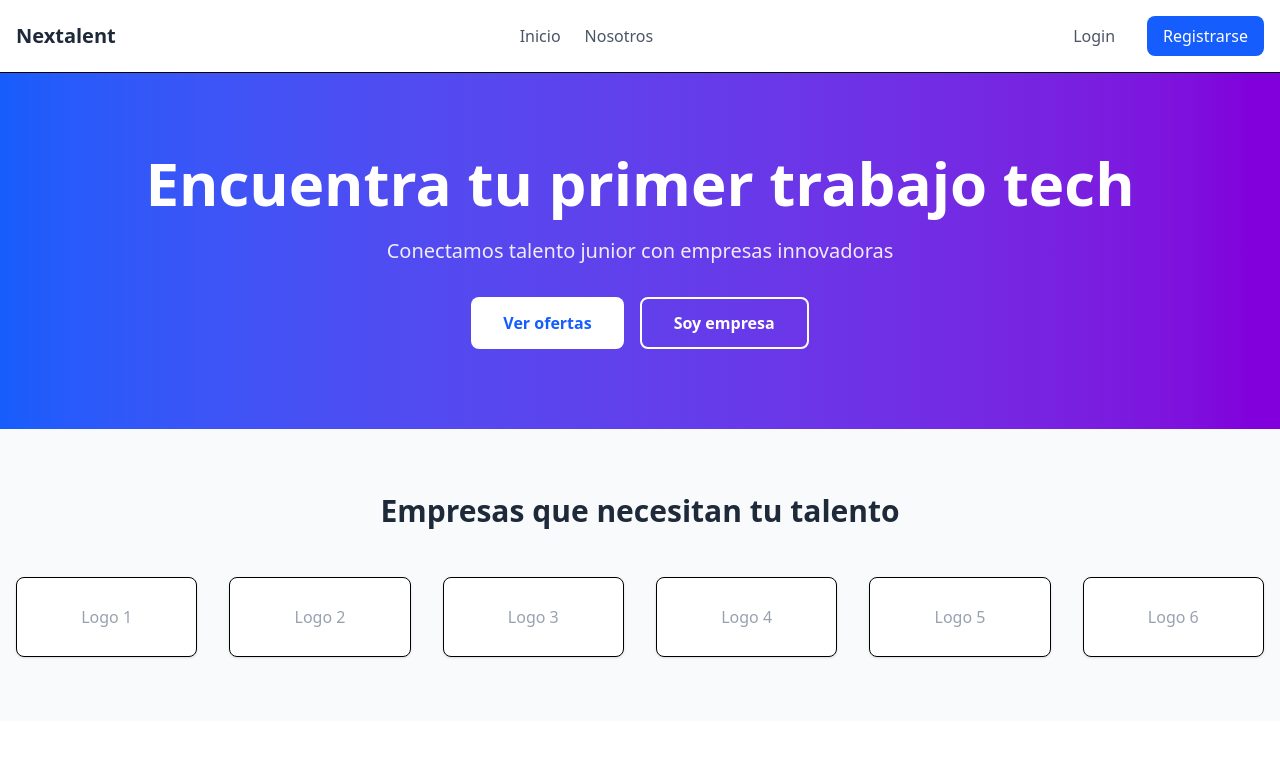
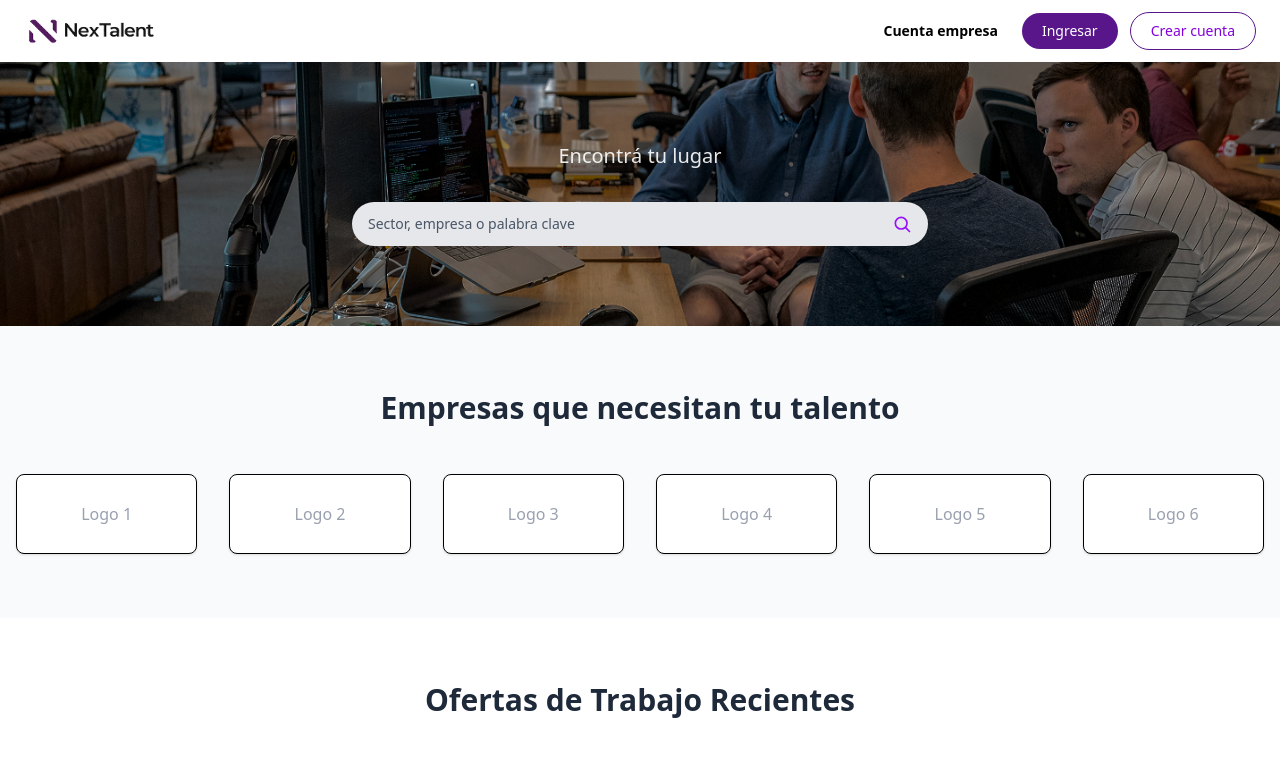
Before and after one commit to Fran1107/NexTalent-Front, a React (Vite) app: page / in a window 1280 px wide. Shown: the top 764 px of the page. Built offline with nearby package versions, Linux system fonts and the light colour scheme; no server answers.

Commit message:
cambios en hero y navbar
añadiendo cambios en el hero y navbar

```diff
--- a/src/components/Header.jsx
+++ b/src/components/Header.jsx
@@ -1,32 +1,35 @@
-import { NavLink } from 'react-router-dom'
+export default function Header() {
+const logoUrl = new URL('../assets/NexTalent-logo.png', import.meta.url).href;
 
-export default function Header() {
-    return (
-        <header className="bg-white shadow-sm border-b">
-            <nav className="container mx-auto px-4 py-4">
-                <div className="flex justify-between items-center">
-                    {/* Logo */}
-                    <div className="text-xl font-bold text-gray-800">
-                        Nextalent
-                    </div>
+return (
+    <header className="w-full bg-white shadow-sm">
+        <div className="max-w-7xl mx-auto flex items-center justify-between px-6 py-3">
+            <div className="flex items-center gap-2">
+                <a href="/" aria-label="Ir al inicio">
+                    <img
+                        src={logoUrl}
+                        alt="NexTalent logotipo con la palabra NexTalent en morado y un emblema estilizado en N sobre fondo blanco, transmite una identidad profesional y moderna"
+                        className="h-8 w-auto"
+                    />
+                </a>
 
-                    {/* Navegación */}
-                    <div className="flex space-x-6">
-                        <NavLink to="/" className="text-gray-600 hover:text-blue-600 transition">Inicio</NavLink>
-                        <NavLink to="/about" className="text-gray-600 hover:text-blue-600 transition">Nosotros</NavLink>
-                    </div>
+            </div>
 
-                    {/* Auth buttons */}
-                    <div className="flex space-x-4">
-                        <NavLink to="/auth/login" className="px-4 py-2 text-gray-600 hover:text-blue-600 transition">
-                            Login
-                        </NavLink>
-                        <NavLink to="/auth/register" className="px-4 py-2 bg-blue-600 text-white rounded-lg hover:bg-blue-700 transition">
-                            Registrarse
-                        </NavLink>
-                    </div>
+            <div className="flex items-center gap-6">
+                <span className="text-sm font-semibold text-black">
+                    Cuenta empresa
+                </span>
+
+                <div className="flex items-center gap-3">
+                    <button className="bg-purple-900 text-white text-sm font-medium px-5 py-2 rounded-full hover:bg-purple-800 transition">
+                        Ingresar
+                    </button>
+                    <button className="border border-purple-900 text-purple-700 text-sm font-medium px-5 py-2 rounded-full hover:bg-purple-50 transition">
+                        Crear cuenta
+                    </button>
                 </div>
-            </nav>
-        </header>
-    )
+            </div>
+        </div>
+    </header>
+);
 }
--- a/src/components/home/Hero.jsx
+++ b/src/components/home/Hero.jsx
@@ -1,25 +1,33 @@
 import React from 'react'
-
 export default function Hero() {
   return (
-        <section className="bg-gradient-to-r from-blue-600 to-purple-700 text-white py-20">
-            <div className="container mx-auto px-4 text-center">
-                {/* Contenido hero  */}
-                <h1 className="text-4xl md:text-6xl font-bold mb-6">
-                    Encuentra tu primer trabajo tech
-                </h1>
+    <section
+      className="relative bg-cover bg-center text-white py-20 flex items-center"
+      style={{
+        backgroundImage: "url('/src/assets/Banner-1.png')",
+      }}
+    >
+      {/* Capa oscura (overlay) */}
+      <div className="absolute inset-0 bg-black/"></div>
+
+      <div className="container mx-auto px-6 text-center relative z-10">
+
         <p className="text-xl mb-8 opacity-90">
-                    Conectamos talento junior con empresas innovadoras
+           Encontrá tu lugar
         </p>
-                <div className="flex justify-center space-x-4">
-                    <button className="bg-white text-blue-600 px-8 py-3 rounded-lg font-semibold hover:bg-gray-100 transition">
-                        Ver ofertas
-                    </button>
-                    <button className="border-2 border-white text-white px-8 py-3 rounded-lg font-semibold hover:bg-white hover:text-blue-600 transition">
-                        Soy empresa
-                    </button>
+
+
+        <div className="relative max-w-xl mx-auto mt-6">
+          <input
+            type="text"
+            placeholder="Sector, empresa o palabra clave"
+            className="w-full px-4 py-3 pr-10 bg-gray-200 rounded-full text-sm outline-none focus:ring-2 focus:ring-purple-400 placeholder-gray-600"
+          />
+          <svg className="absolute right-4 top-1/2 -translate-y-1/2 w-5 h-5 text-purple-600" xmlns="http://www.w3.org/2000/svg" fill="none" viewBox="0 0 24 24" stroke="currentColor">
+            <path strokeLinecap="round" strokeLinejoin="round" strokeWidth="2" d="M21 21l-4.35-4.35M11 18a7 7 0 100-14 7 7 0 000 14z" />
+          </svg>
         </div>
       </div>
     </section>
-    )
+  );
 }
```
Also changed, not shown: src/assets/Banner-1.png (added), src/assets/NexTalent-logo.png (added). Lines whose indentation alone changed are shown as unchanged.
